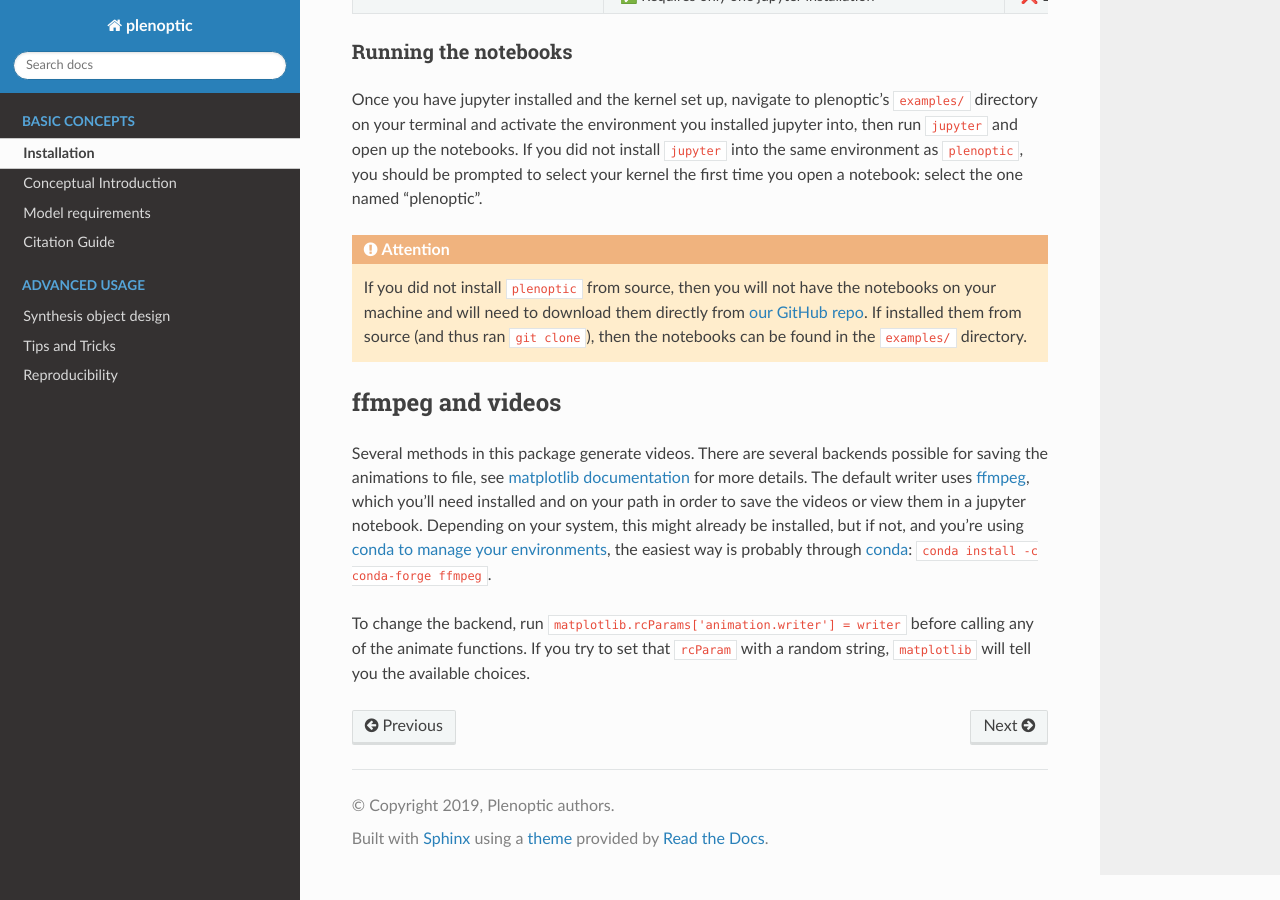
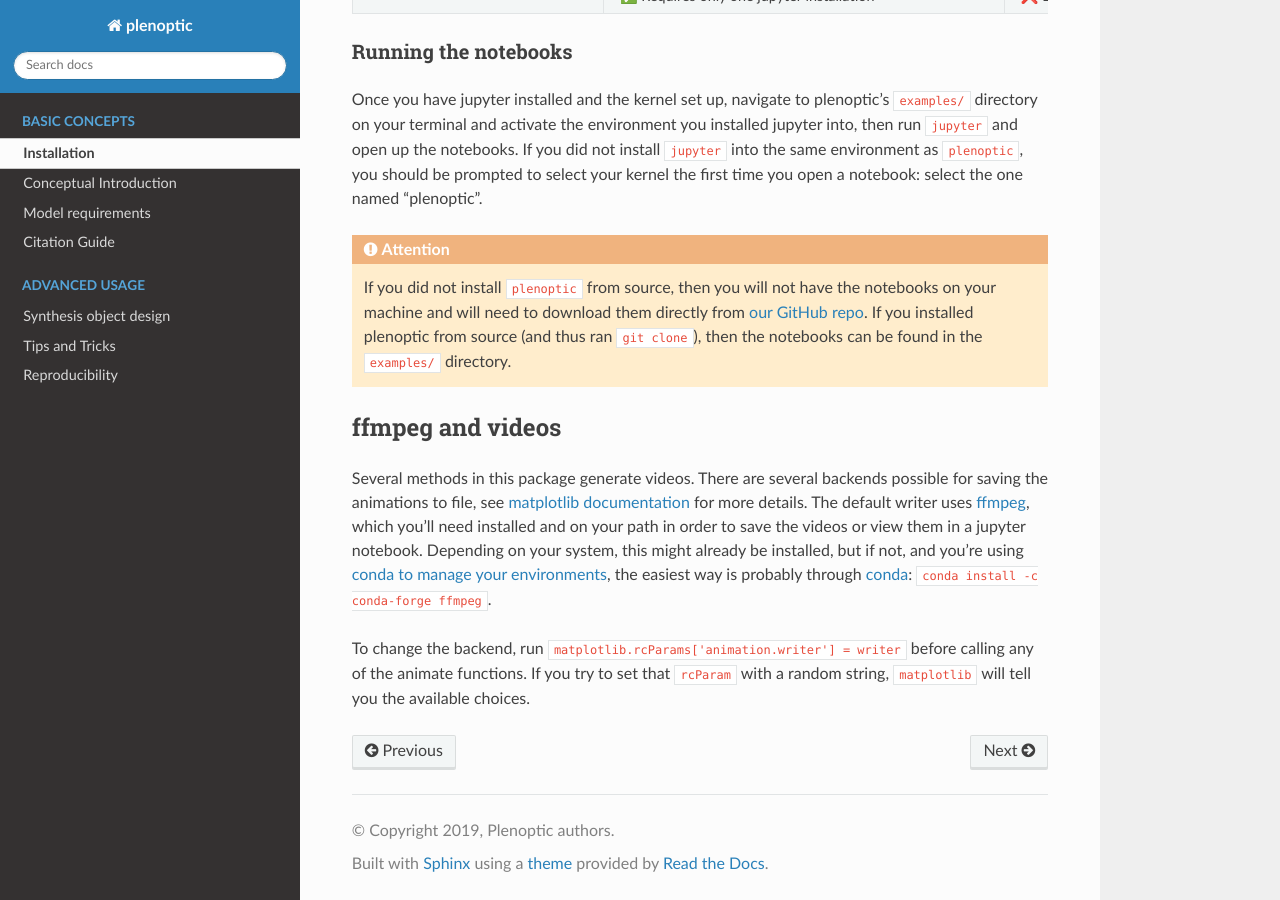
Before and after one commit to plenoptic-org/plenoptic, a Sphinx documentation site: the page built from docs/install.rst, in a window 1280 px wide and 900 px high, scrolled down 5271 px. Built offline with Sphinx 7.4.7 and the Read the Docs theme 2.0.0, drawn with Linux system fonts in a browser that asks for light colours; pages that are not in the unit, such as notebooks, are missing from menus; the version number could not be read and is left out.

Commit message:
fix typo

```diff
--- a/docs/install.rst
+++ b/docs/install.rst
@@ -312,7 +312,7 @@ Running the notebooks
 
 Once you have jupyter installed and the kernel set up, navigate to plenoptic's ``examples/`` directory on your terminal and activate the environment you installed jupyter into, then run ``jupyter`` and open up the notebooks. If you did not install ``jupyter`` into the same environment as ``plenoptic``, you should be prompted to select your kernel the first time you open a notebook: select the one named "plenoptic".
 
-.. attention:: If you did not install ``plenoptic`` from source, then you will not have the notebooks on your machine and will need to download them directly from `our GitHub repo <https://github.com/plenoptic-org/plenoptic/tree/main/examples>`_. If installed them from source (and thus ran ``git clone``), then the notebooks can be found in the ``examples/`` directory.
+.. attention:: If you did not install ``plenoptic`` from source, then you will not have the notebooks on your machine and will need to download them directly from `our GitHub repo <https://github.com/plenoptic-org/plenoptic/tree/main/examples>`_. If you installed plenoptic from source (and thus ran ``git clone``), then the notebooks can be found in the ``examples/`` directory.
 
 ffmpeg and videos
 -----------------
```
